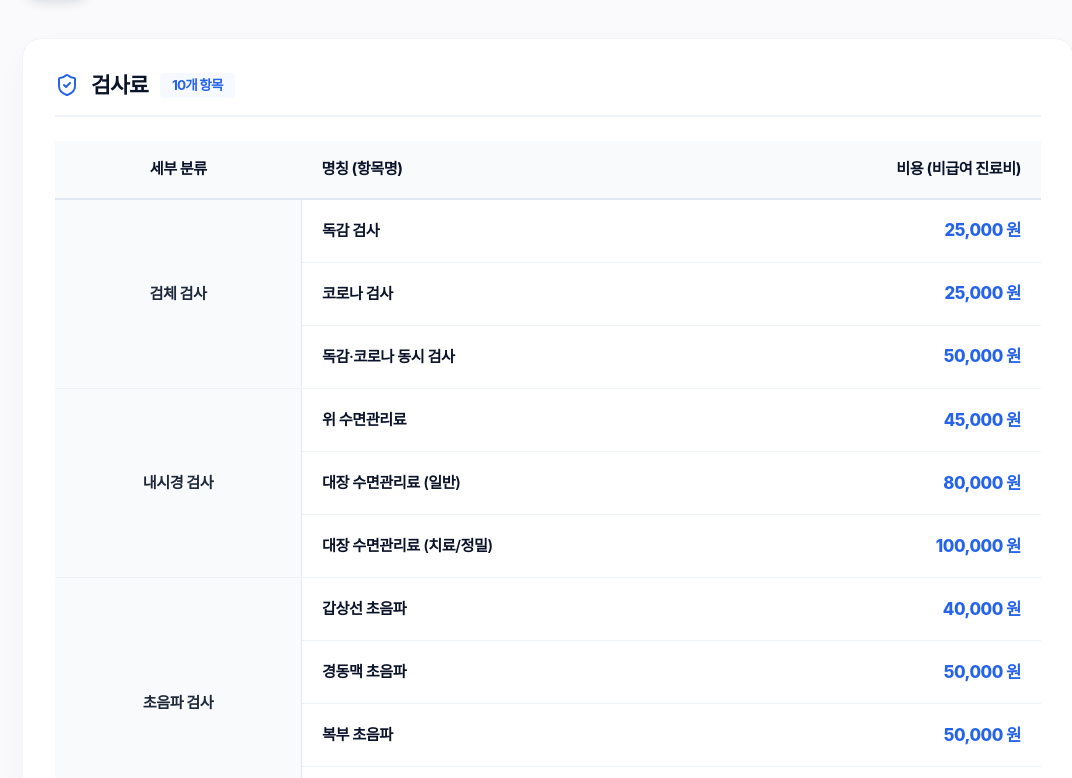
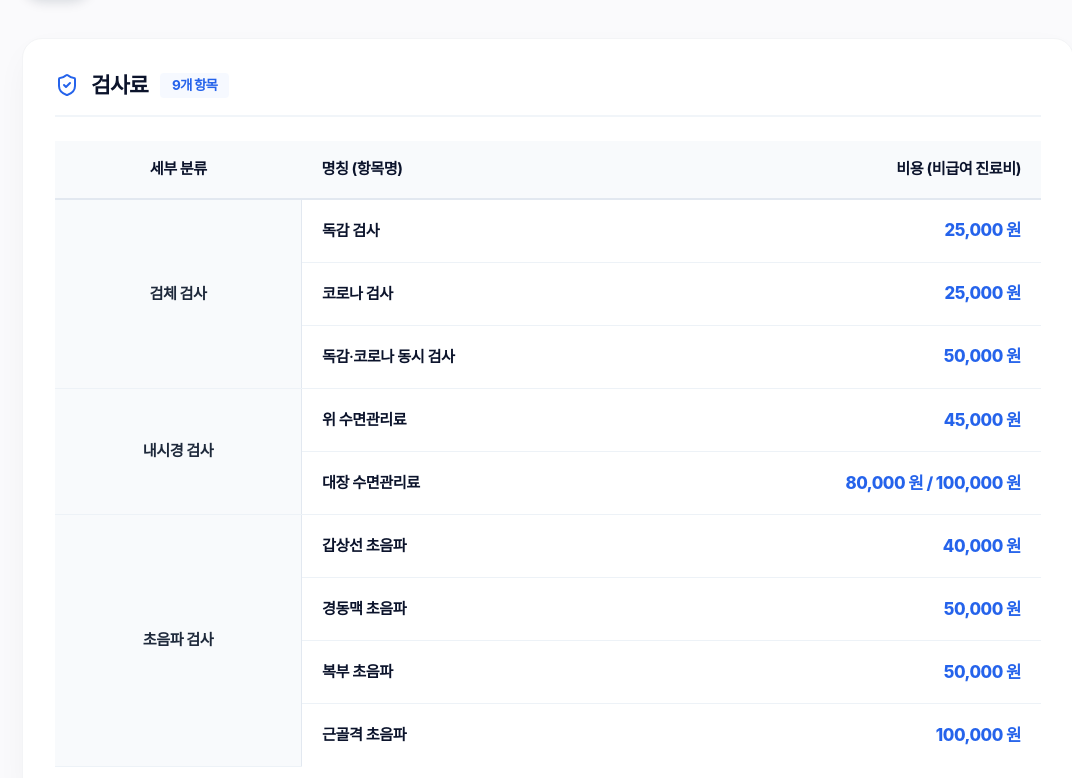
Before and after one commit to bnam1321-bit/365-clinic-web, a Next.js app: page /notice in a window 1280 px wide. Shown: the part 774-1552 px from the top of the page, without its empty margins (92-1164 px from the left). Built offline with nearby package versions, Linux system fonts and the light colour scheme; a web font is replaced by a local one.

Commit message:
Update 대장 수면관리료 to single row with 80,000 원 / 100,000 원 price format

```diff
--- a/src/app/notice/page.tsx
+++ b/src/app/notice/page.tsx
@@ -21,8 +21,7 @@ const feeData: FeeItem[] = [
     { category: "검사료", subCategory: "검체 검사", name: "독감·코로나 동시 검사", price: "50,000 원" },
 
     { category: "검사료", subCategory: "내시경 검사", name: "위 수면관리료", price: "45,000 원" },
-    { category: "검사료", subCategory: "내시경 검사", name: "대장 수면관리료 (일반)", price: "80,000 원" },
-    { category: "검사료", subCategory: "내시경 검사", name: "대장 수면관리료 (치료/정밀)", price: "100,000 원" },
+    { category: "검사료", subCategory: "내시경 검사", name: "대장 수면관리료", price: "80,000 원 / 100,000 원" },
 
     { category: "검사료", subCategory: "초음파 검사", name: "갑상선 초음파", price: "40,000 원" },
     { category: "검사료", subCategory: "초음파 검사", name: "경동맥 초음파", price: "50,000 원" },
```
